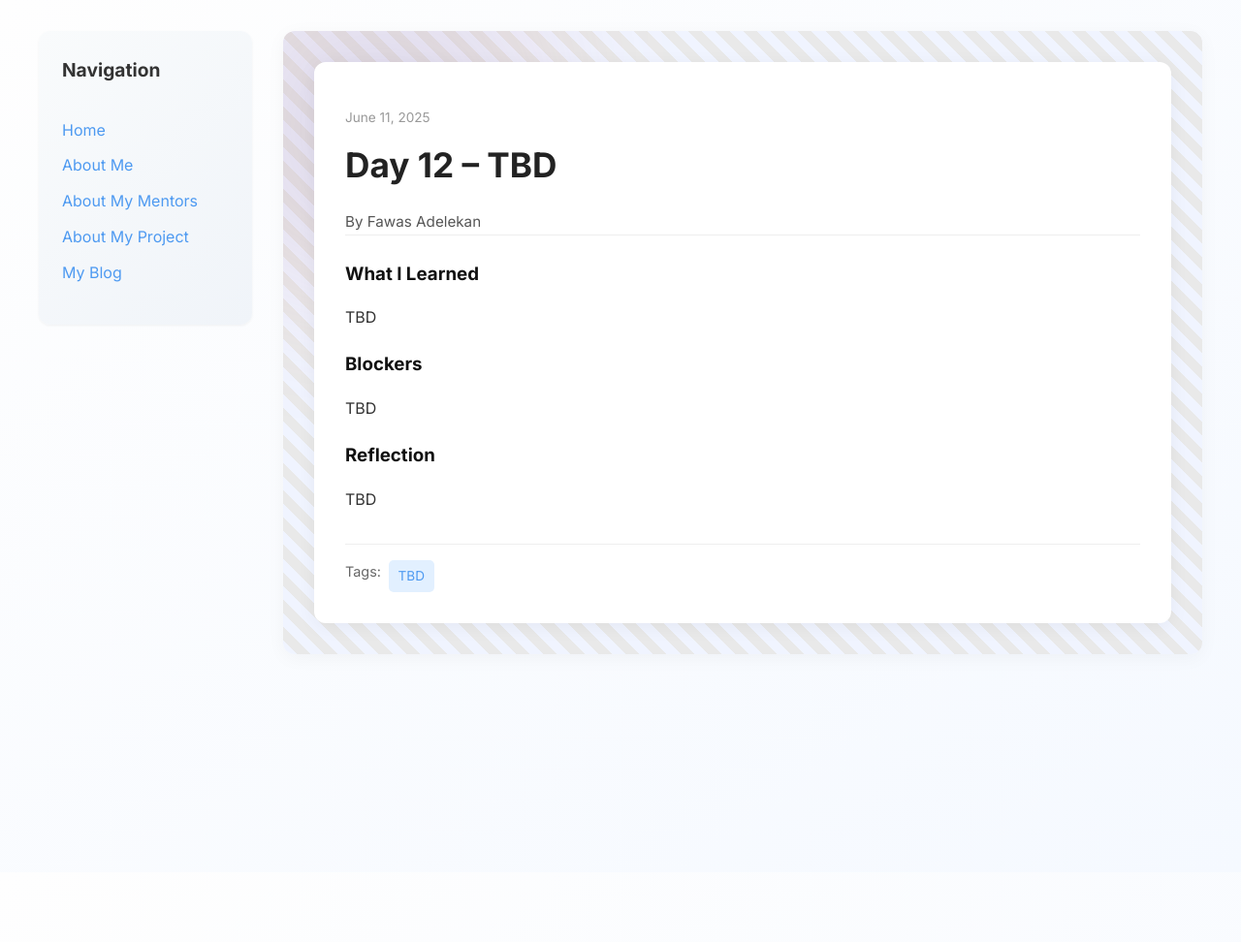
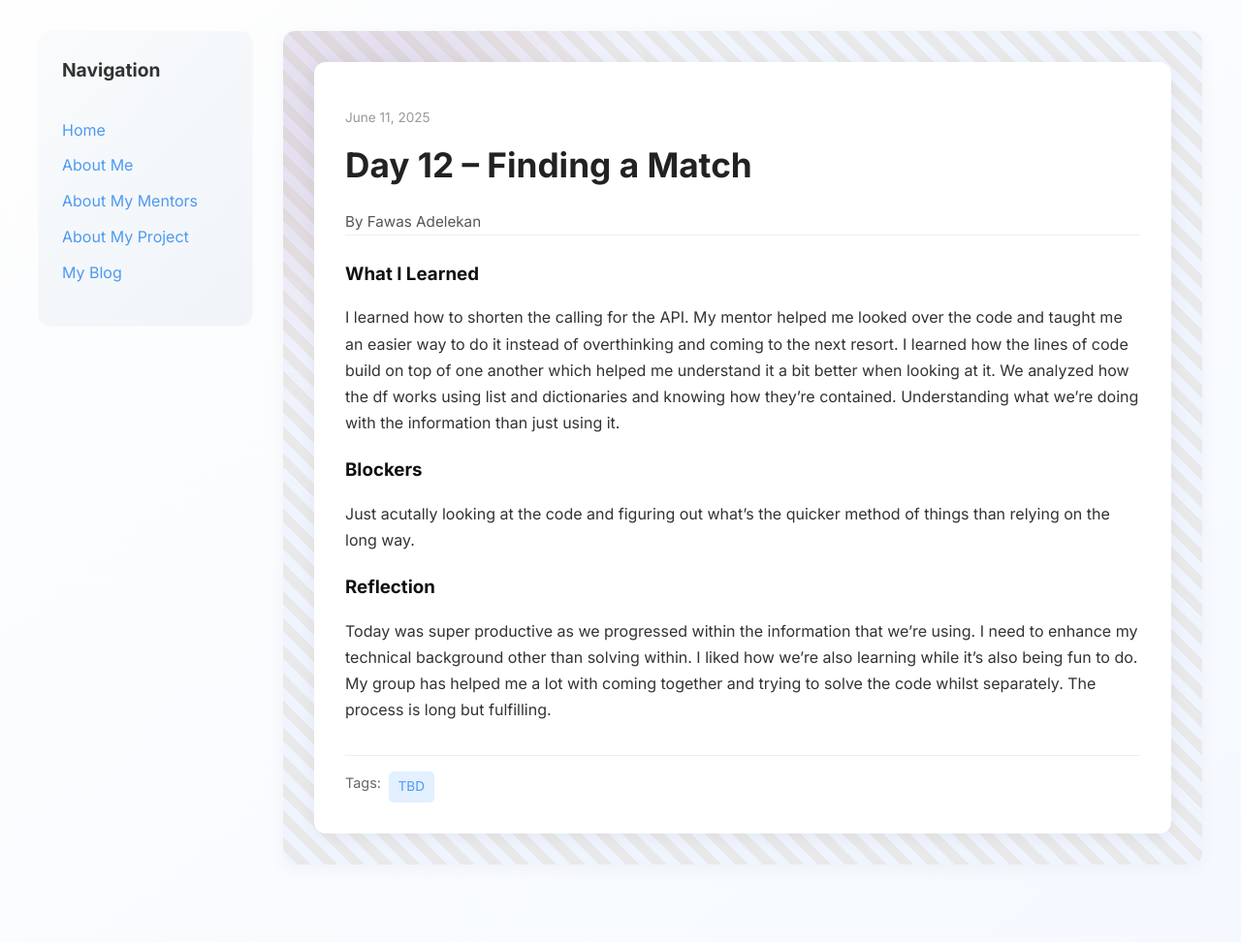
Before and after one commit to ForrestAj/ForrestAj.github.io, a Jekyll site: the page built from _posts/2025-06-11-day-12.md, in a window 1280 px wide. Shown: the whole page at 97% size. Built offline with Jekyll 4.4.1, drawn with Linux system fonts in a browser that asks for light colours; before the commit the page ends 900 px from its top, so only the background shows below that.

Commit message:
Update 2025-06-11-day-12.md

```diff
--- a/_posts/2025-06-11-day-12.md
+++ b/_posts/2025-06-11-day-12.md
@@ -1,19 +1,19 @@
 ---
 layout: post
-title: "Day 12 – TBD"
+title: "Day 12 – Finding a Match"
 date: 2025-06-11
 author: Fawas Adelekan
 permalink: /day12.html
 tags: ["TBD",]
 
 what_i_learned: |
-  TBD
+  I learned how to shorten the calling for the API. My mentor helped me looked over the code and taught me an easier way to do it instead of overthinking and coming to the next resort. I learned how the lines of code build on top of one another which helped me understand it a bit better when looking at it. We analyzed how the df works using list and dictionaries and knowing how they're contained. Understanding what we're doing with the information than just using it.
 
 
 
 blockers: |
-  TBD
+  Just acutally looking at the code and figuring out what's the quicker method of things than relying on the long way.
 
 reflection: |
-  TBD
+  Today was super productive as we progressed within the information that we're using. I need to enhance my technical background other than solving within. I liked how we're also learning while it's also being fun to do. My group has helped me a lot with coming together and trying to solve the code whilst separately. The process is long but fulfilling.
 ---
```
